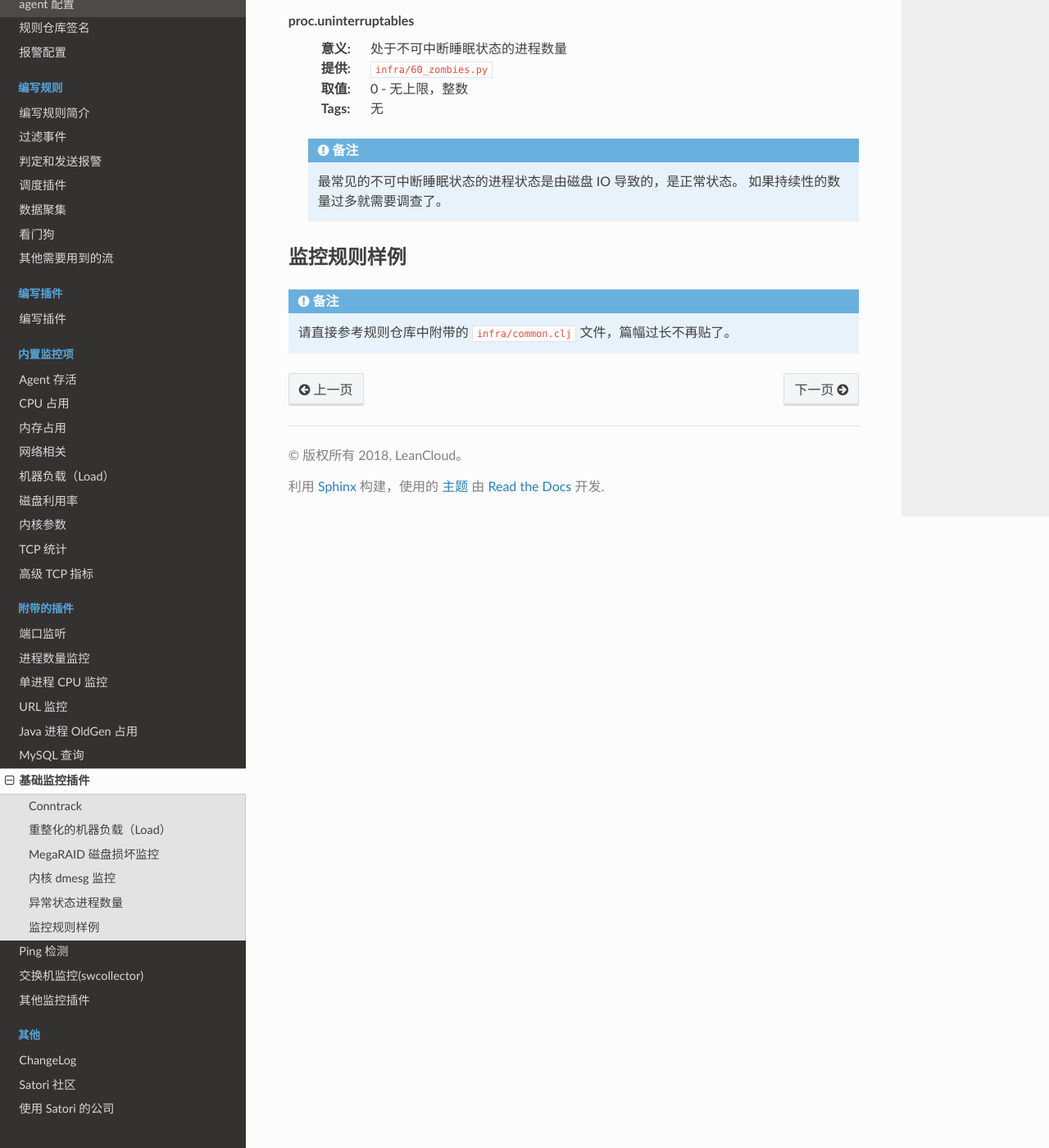
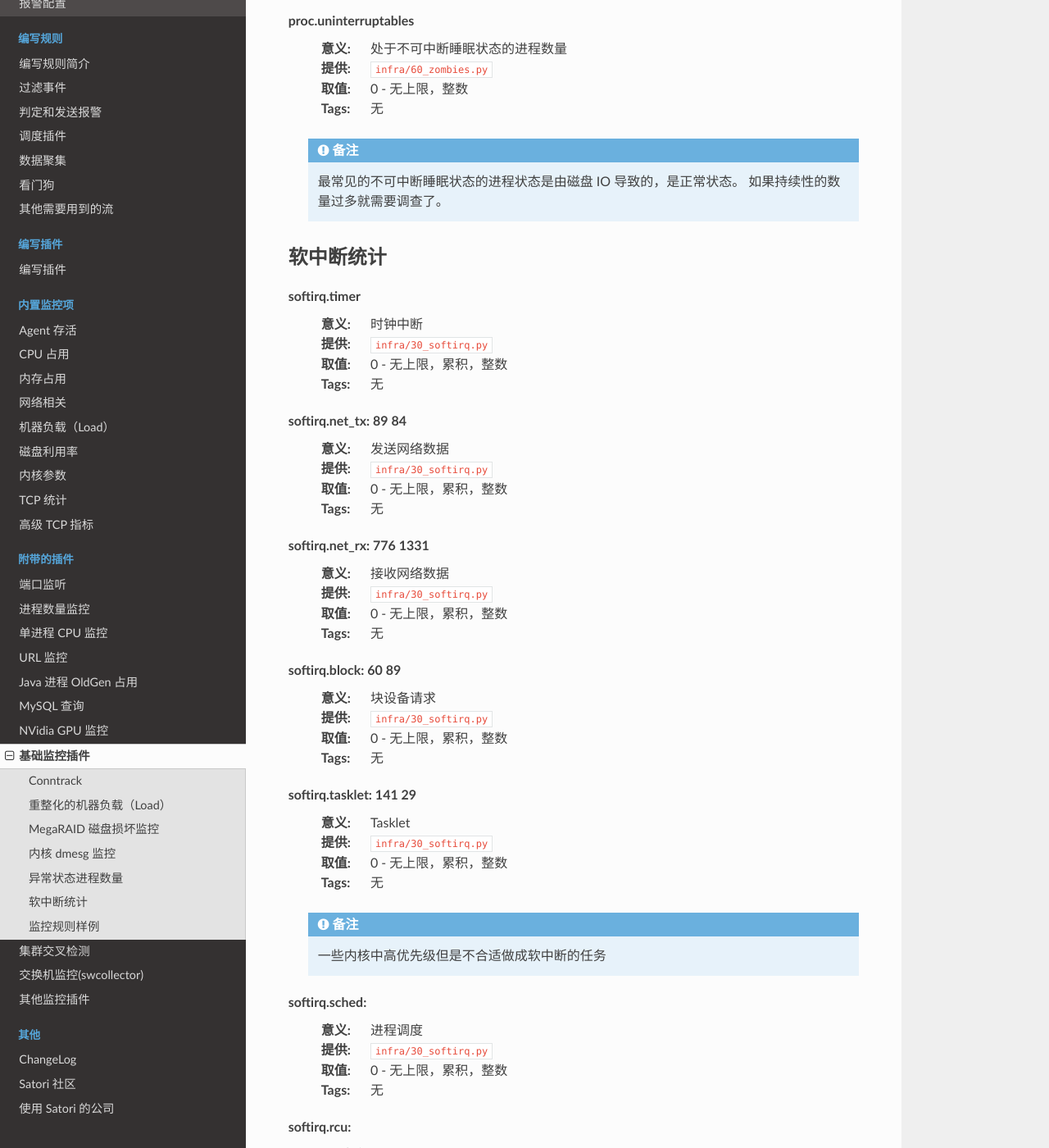
Before and after one commit to leancloud/satori, a Sphinx documentation site: the page built from doc/shipped-plugins/infra.rst, in a window 1280 px wide and 1400 px high, scrolled down 2743 px. Shown: the whole window at 82% size. Built offline with Sphinx 7.4.7 and the Read the Docs theme 2.0.0, drawn with Linux system fonts in a browser that asks for light colours; some of the changed text lies outside the part shown.

Commit message:
:memo: Add missing things doc

```diff
--- a/doc/index.rst
+++ b/doc/index.rst
@@ -1,7 +1,7 @@
 Satori 监控系统
 ===============
 
-Satori 是一个由 LeanCloud_ 维护的监控系统。
+Satori 是一个由 LeanCloud_ 发起的监控系统。
 
 .. toctree::
    :maxdepth: 2
@@ -68,9 +68,10 @@ Satori 是一个由 LeanCloud_ 维护的监控系统。
    shipped-plugins/url.check
    shipped-plugins/proc.java.heap
    shipped-plugins/mysql.query
+   shipped-plugins/nvgpu
 
    shipped-plugins/infra
-   shipped-plugins/ping
+   shipped-plugins/cross
    shipped-plugins/swcollector
    shipped-plugins/others
 
--- a/doc/shipped-plugins/infra.rst
+++ b/doc/shipped-plugins/infra.rst
@@ -128,6 +128,58 @@ proc.uninterruptables
        最常见的不可中断睡眠状态的进程状态是由磁盘 IO 导致的，是正常状态。
        如果持续性的数量过多就需要调查了。
 
+.. _infra-softirq:
+
+软中断统计
+----------
+softirq.timer
+    :意义: 时钟中断
+    :提供: :file:`infra/30_softirq.py`
+    :取值: 0 - 无上限，累积，整数
+    :Tags: 无
+
+softirq.net_tx: 89 84
+    :意义: 发送网络数据
+    :提供: :file:`infra/30_softirq.py`
+    :取值: 0 - 无上限，累积，整数
+    :Tags: 无
+
+softirq.net_rx: 776 1331
+    :意义: 接收网络数据
+    :提供: :file:`infra/30_softirq.py`
+    :取值: 0 - 无上限，累积，整数
+    :Tags: 无
+
+softirq.block: 60 89
+    :意义: 块设备请求
+    :提供: :file:`infra/30_softirq.py`
+    :取值: 0 - 无上限，累积，整数
+    :Tags: 无
+
+softirq.tasklet: 141 29
+    :意义: Tasklet
+    :提供: :file:`infra/30_softirq.py`
+    :取值: 0 - 无上限，累积，整数
+    :Tags: 无
+
+    .. note::
+       一些内核中高优先级但是不合适做成软中断的任务
+
+softirq.sched:
+    :意义: 进程调度
+    :提供: :file:`infra/30_softirq.py`
+    :取值: 0 - 无上限，累积，整数
+    :Tags: 无
+
+softirq.rcu:
+    :意义: RCU 回收
+    :提供: :file:`infra/30_softirq.py`
+    :取值: 0 - 无上限，累积，整数
+    :Tags: 无
+
+   .. note::
+      RCU 是内核中用的一种并发数据结构，需要定期清理
+
 
 监控规则样例
 ------------
--- a/doc/writing-rules/aggregating.rst
+++ b/doc/writing-rules/aggregating.rst
@@ -14,6 +14,9 @@ aggregate*
 然后将 ``aggregate`` 会将这个值替换掉最后一个事件中的值，并向下传递这个事件。
 
 希望计算一组数据的和、平均、方差…… 等等的话就需要这个流。
+
+``aggregate`` 会将每个事件的值按照顺序写在变换后的事件的 ``description`` 里，
+如果事件中有 ``:aggregate-desc-key`` 这个 key 那么每个事件的信息会用这个值来标识，否则使用 ``:host`` 来标识。
 
 常接在各种窗口后面。
 
```
Also changed, not shown: doc/shipped-plugins/cross.rst (added, +117 -0 lines), doc/shipped-plugins/nvgpu.rst (added, +93 -0 lines), doc/shipped-plugins/ping.rst (deleted, +0 -67 lines), doc/writing-rules/others.rst (+49 -0 lines).
